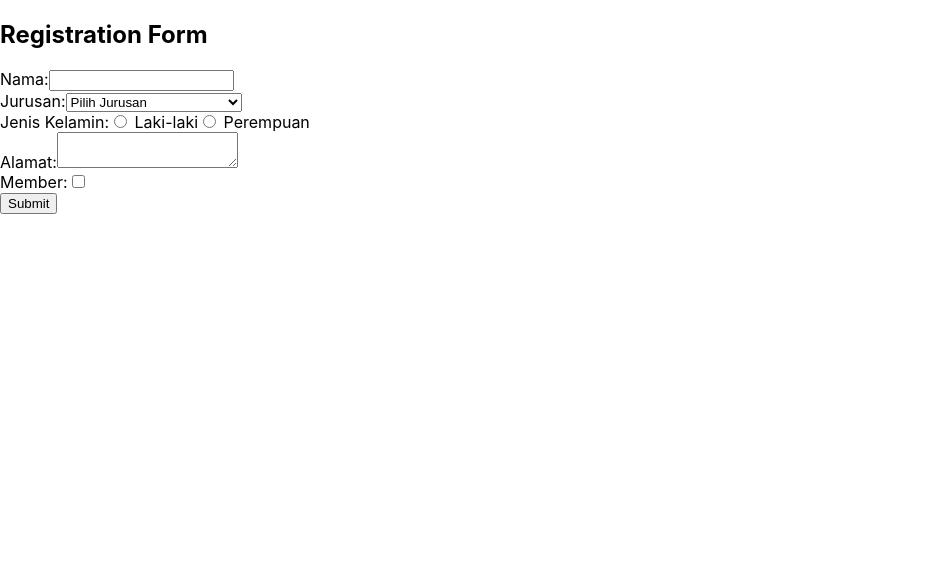
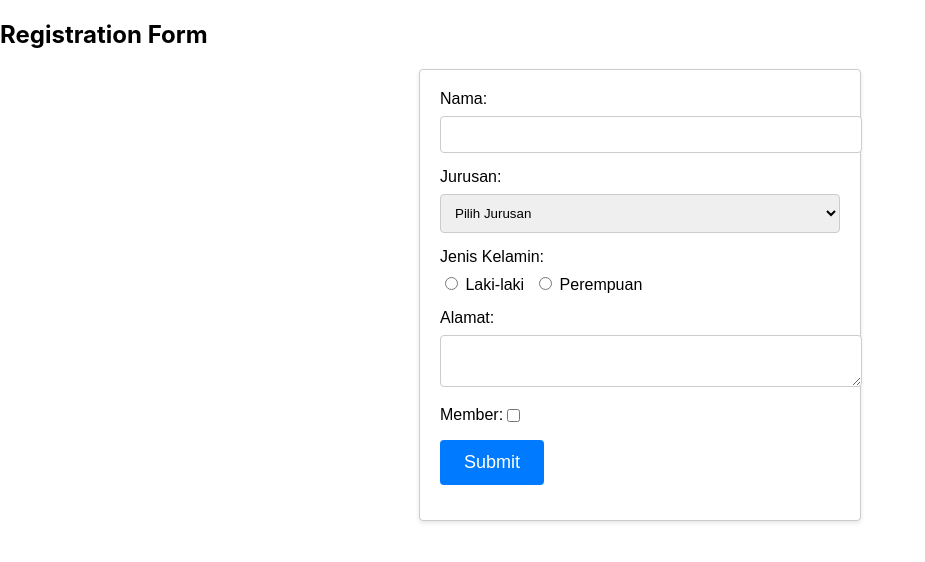
Before and after one commit to RidhoPutraBramantyo/react-form--assigment-from-eduwork-, a React (Create React App) app in the folder assigment-app/: page /withformik in a window 1280 px wide. Shown: the top 562 px of the page, without its empty margins (0-925 px from the left). Built offline with nearby package versions, Linux system fonts and the light colour scheme.

Commit message:
CSS update "WithFormik.css"

```diff
--- a/assigment-app/src/components/WithFormik.jsx
+++ b/assigment-app/src/components/WithFormik.jsx
@@ -1,6 +1,7 @@
 import React from "react";
 import { Formik, Field, Form, ErrorMessage } from "formik";
 import * as Yup from "yup";
+import "../css/WithFormik.css";
 
 const WithFormik = () => {
   return (
@@ -21,20 +22,29 @@ const WithFormik = () => {
           alamat: Yup.string().required("Alamat wajib diisi"),
         })}
         onSubmit={(values) => {
-          // Di sini Anda dapat mengirimkan data pendaftaran ke server atau menampilkan hasil ke komponen lain.
-          alert("Registrasi berhasil: " + JSON.stringify(values));
+          // Here you can send registration data to the server or display the result in another component.
+          alert("Registration successful: " + JSON.stringify(values));
         }}
       >
-        <Form>
-          <div>
-            <label>Nama:</label>
-            <Field type="text" name="nama" />
+        <Form className="registration-form">
+          <div className="field-group">
+            <label htmlFor="nama" className="field-label">
+              Nama:
+            </label>
+            <Field type="text" id="nama" name="nama" className="field-input" />
             <ErrorMessage name="nama" component="div" className="error" />
           </div>
 
-          <div>
-            <label>Jurusan:</label>
-            <Field as="select" name="jurusan">
+          <div className="field-group">
+            <label htmlFor="jurusan" className="field-label">
+              Jurusan:
+            </label>
+            <Field
+              as="select"
+              id="jurusan"
+              name="jurusan"
+              className="field-input"
+            >
               <option value="">Pilih Jurusan</option>
               <option value="Teknik Informatika">Teknik Informatika</option>
               <option value="Sistem Informasi">Sistem Informasi</option>
@@ -45,28 +55,55 @@ const WithFormik = () => {
             <ErrorMessage name="jurusan" component="div" className="error" />
           </div>
 
-          <div>
-            <label>Jenis Kelamin:</label>
-            <Field type="radio" name="gender" value="Laki-Laki" /> Laki-laki
-            <Field type="radio" name="gender" value="Perempuan" /> Perempuan
+          <div className="field-group">
+            <label className="field-label">Jenis Kelamin:</label>
+            <div>
+              <label htmlFor="gender-laki" className="field-radio-label">
+                <Field
+                  type="radio"
+                  id="gender-laki"
+                  name="gender"
+                  value="Laki-Laki"
+                />{" "}
+                Laki-laki
+              </label>
+              <label htmlFor="gender-perempuan" className="field-radio-label">
+                <Field
+                  type="radio"
+                  id="gender-perempuan"
+                  name="gender"
+                  value="Perempuan"
+                />{" "}
+                Perempuan
+              </label>
+            </div>
             <ErrorMessage name="gender" component="div" className="error" />
           </div>
 
-          <div>
-            <label>Alamat:</label>
-            <Field as="textarea" name="alamat" />
+          <div className="field-group">
+            <label htmlFor="alamat" className="field-label">
+              Alamat:
+            </label>
+            <Field
+              as="textarea"
+              id="alamat"
+              name="alamat"
+              className="field-textarea"
+            />
             <ErrorMessage name="alamat" component="div" className="error" />
           </div>
 
-          <div>
-            <label>
+          <div className="field-group">
+            <label className="field-checkbox-label">
               Member:
               <Field type="checkbox" name="member" />
             </label>
           </div>
 
-          <div>
-            <button type="submit">Submit</button>
+          <div className="field-group">
+            <button type="submit" className="submit-button">
+              Submit
+            </button>
           </div>
         </Form>
       </Formik>
--- a/assigment-app/src/css/NewsApp.css
+++ b/assigment-app/src/css/NewsApp.css
@@ -1,11 +1,11 @@
-/* CSS untuk NewsApp Component */
+/* CSS for NewsApp Component */
 .news-app {
   background-color: #f2f2f2;
   padding: 20px;
   font-family: Arial, sans-serif;
 }
 
-/* CSS untuk Header Component */
+/* CSS for Header Component */
 .header {
   background-color: #333;
   color: #fff;
@@ -13,7 +13,7 @@
   text-align: center;
 }
 
-/* CSS untuk LatestNews Component */
+/* CSS for LatestNews Component */
 .latest-news {
   background-color: #fff;
   border: 1px solid #ddd;
@@ -22,7 +22,7 @@
   margin-bottom: 20px;
 }
 
-/* CSS untuk CategoryNews Component */
+/* CSS for CategoryNews Component */
 .category-news {
   background-color: #fff;
   border: 1px solid #ddd;
@@ -35,13 +35,20 @@
   background-color: #007bff;
   color: #fff;
   border: none;
-  padding: 10px 20px;
-  margin: 5px;
+  padding: 12px 24px; /* Slightly larger padding for better touch interaction */
+  margin: 10px; /* Increased margin for better spacing */
   border-radius: 5px;
   cursor: pointer;
+  font-size: 18px; /* Increased font size for better readability */
+  transition: background-color 0.2s; /* Smooth hover effect */
 }
 
-/* CSS untuk NewsPortal Component */
+/* Hover effect */
+.category-button:hover {
+  background-color: #0056b3;
+}
+
+/* CSS for NewsPortal Component */
 .news-portal {
   background-color: #fff;
   border: 1px solid #ddd;
@@ -67,7 +74,7 @@
   line-height: 1.5;
 }
 
-/* CSS untuk NewsDetail Component */
+/* CSS for NewsDetail Component */
 .news-detail {
   background-color: #fff;
   border: 1px solid #ddd;
@@ -90,7 +97,31 @@
   background-color: #007bff;
   color: #fff;
   border: none;
-  padding: 10px 20px;
+  padding: 12px 24px; /* Slightly larger padding for better touch interaction */
   border-radius: 5px;
   cursor: pointer;
+  font-size: 18px; /* Increased font size for better readability */
+  transition: background-color 0.2s; /* Smooth hover effect */
 }
+
+/* Hover effect for the back button */
+.news-detail-back-button:hover {
+  background-color: #0056b3;
+}
+
+/* Styles for small screens (up to 768px wide) */
+@media screen and (max-width: 768px) {
+  .category-button {
+    padding: 10px 20px;
+    margin: 8px;
+  }
+}
+
+/* Styles for even smaller screens (up to 480px wide) */
+@media screen and (max-width: 480px) {
+  .category-button {
+    padding: 8px 16px;
+    margin: 6px;
+    font-size: 16px;
+  }
+}
--- a/assigment-app/src/css/SignIn.css
+++ b/assigment-app/src/css/SignIn.css
@@ -1,7 +1,7 @@
-/* SignIn.css */
+/* Base styles for all screen sizes */
 .signin-container {
   max-width: 400px;
-  margin: 0 auto;
+  margin: 20px auto; /* Adjusted margin for small screens */
   padding: 20px;
   border: 1px solid #ccc;
   border-radius: 4px;
@@ -25,12 +25,33 @@
 .signin-form button {
   background-color: #007bff;
   color: #fff;
-  padding: 10px 15px;
+  padding: 12px 18px; /* Slightly larger padding for better touch interaction */
   border: none;
   border-radius: 4px;
   cursor: pointer;
+  font-size: 18px; /* Increased font size for better readability */
+  transition: background-color 0.2s; /* Smooth hover effect */
 }
 
+/* Hover effect */
 .signin-form button:hover {
   background-color: #0056b3;
 }
+
+/* Styles for small screens (up to 768px wide) */
+@media screen and (max-width: 768px) {
+  .signin-container {
+    margin: 10px auto;
+  }
+}
+
+/* Styles for even smaller screens (up to 480px wide) */
+@media screen and (max-width: 480px) {
+  .signin-container {
+    margin: 5px auto;
+  }
+
+  .signin-form input {
+    padding: 8px; /* Slightly smaller input padding for small screens */
+  }
+}
--- a/assigment-app/src/css/SignUp.css
+++ b/assigment-app/src/css/SignUp.css
@@ -1,7 +1,7 @@
-/* SignUp.css */
+/* Base styles for all screen sizes */
 .signup-container {
   max-width: 400px;
-  margin: 0 auto;
+  margin: 20px auto; /* Adjusted margin for small screens */
   padding: 20px;
   border: 1px solid #ccc;
   border-radius: 4px;
@@ -25,12 +25,33 @@
 .signup-form button {
   background-color: #007bff;
   color: #fff;
-  padding: 10px 15px;
+  padding: 12px 18px; /* Slightly larger padding for better touch interaction */
   border: none;
   border-radius: 4px;
   cursor: pointer;
+  font-size: 18px; /* Increased font size for better readability */
+  transition: background-color 0.2s; /* Smooth hover effect */
 }
 
+/* Hover effect */
 .signup-form button:hover {
   background-color: #0056b3;
 }
+
+/* Styles for small screens (up to 768px wide) */
+@media screen and (max-width: 768px) {
+  .signup-container {
+    margin: 10px auto;
+  }
+}
+
+/* Styles for even smaller screens (up to 480px wide) */
+@media screen and (max-width: 480px) {
+  .signup-container {
+    margin: 5px auto;
+  }
+
+  .signup-form input {
+    padding: 8px; /* Slightly smaller input padding for small screens */
+  }
+}
--- /dev/null
+++ b/assigment-app/src/css/WithFormik.css
@@ -0,0 +1,95 @@
+/* WithFormik.css */
+.registration-form {
+  max-width: 400px;
+  margin: 0 auto;
+  padding: 20px;
+  border: 1px solid #ccc;
+  border-radius: 4px;
+  background-color: #fff;
+  box-shadow: 0 2px 4px rgba(0, 0, 0, 0.1);
+  font-family: Arial, sans-serif;
+}
+
+.field-group {
+  margin-bottom: 15px;
+}
+
+.field-label {
+  display: block;
+  margin-bottom: 8px;
+}
+
+.field-input {
+  width: 100%;
+  padding: 10px;
+  border: 1px solid #ccc;
+  border-radius: 4px;
+}
+
+.field-textarea {
+  width: 100%;
+  padding: 10px;
+  border: 1px solid #ccc;
+  border-radius: 4px;
+}
+
+.field-radio-label {
+  margin-right: 10px;
+}
+
+.field-checkbox-label {
+  display: flex;
+  align-items: center;
+}
+
+.submit-button {
+  background-color: #007bff;
+  color: #fff;
+  border: none;
+  border-radius: 4px;
+  padding: 12px 24px;
+  cursor: pointer;
+  font-size: 18px;
+}
+
+/* Hover effect for the submit button */
+.submit-button:hover {
+  background-color: #0056b3;
+}
+
+/* Styles for small screens (up to 768px wide) */
+@media screen and (max-width: 768px) {
+  .registration-form {
+    padding: 15px;
+  }
+
+  .field-input,
+  .field-textarea {
+    padding: 8px;
+  }
+
+  .field-checkbox-label {
+    font-size: 14px;
+  }
+}
+
+/* Styles for even smaller screens (up to 480px wide) */
+@media screen and (max-width: 480px) {
+  .registration-form {
+    padding: 10px;
+  }
+
+  .field-input,
+  .field-textarea {
+    padding: 6px;
+  }
+
+  .field-label {
+    font-size: 14px;
+  }
+
+  .submit-button {
+    padding: 10px 20px;
+    font-size: 16px;
+  }
+}
```
Also changed, not shown: assigment-app/src/css/Form.css (deleted, +0 -23 lines), assigment-app/src/css/HomePage.css (+70 -12 lines).
